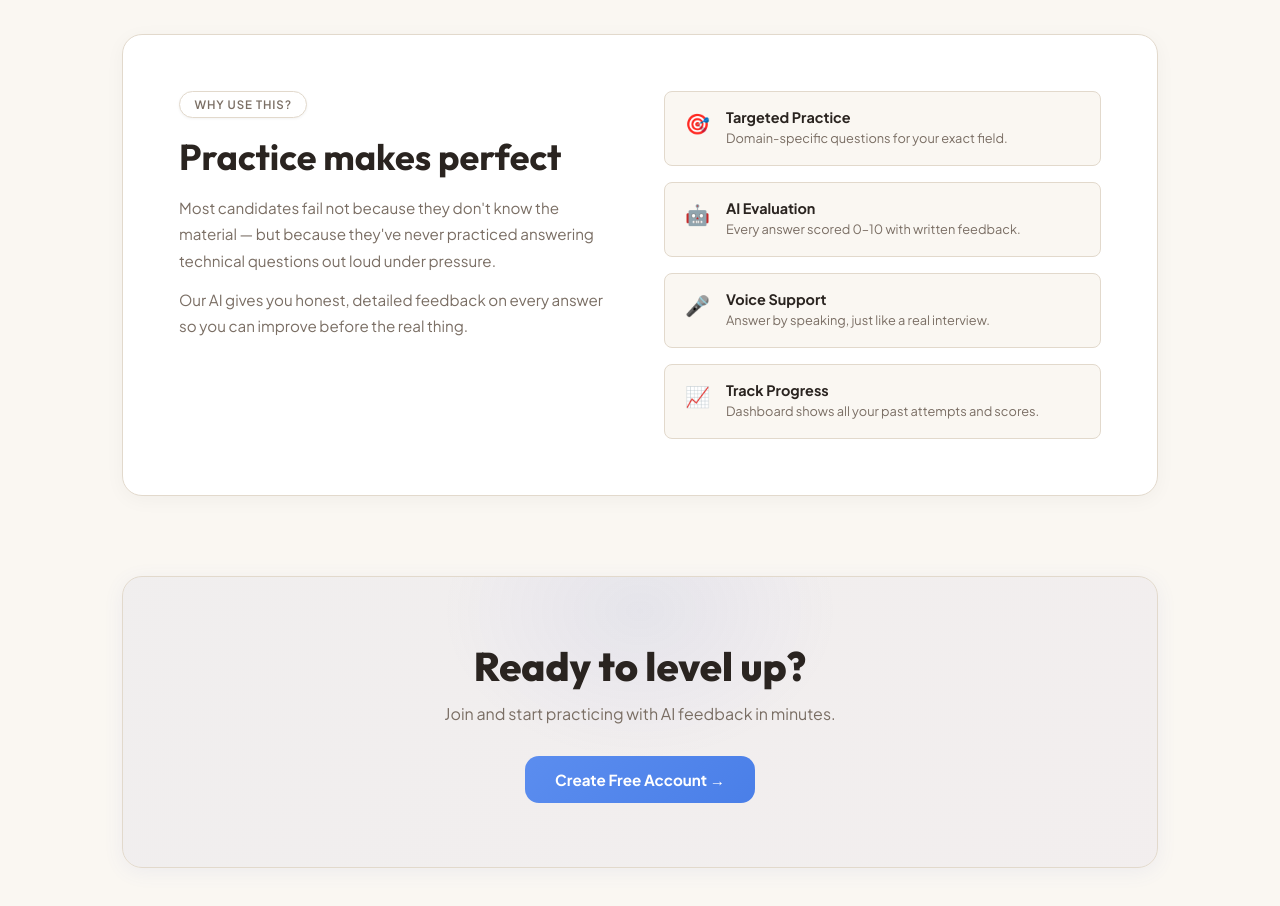
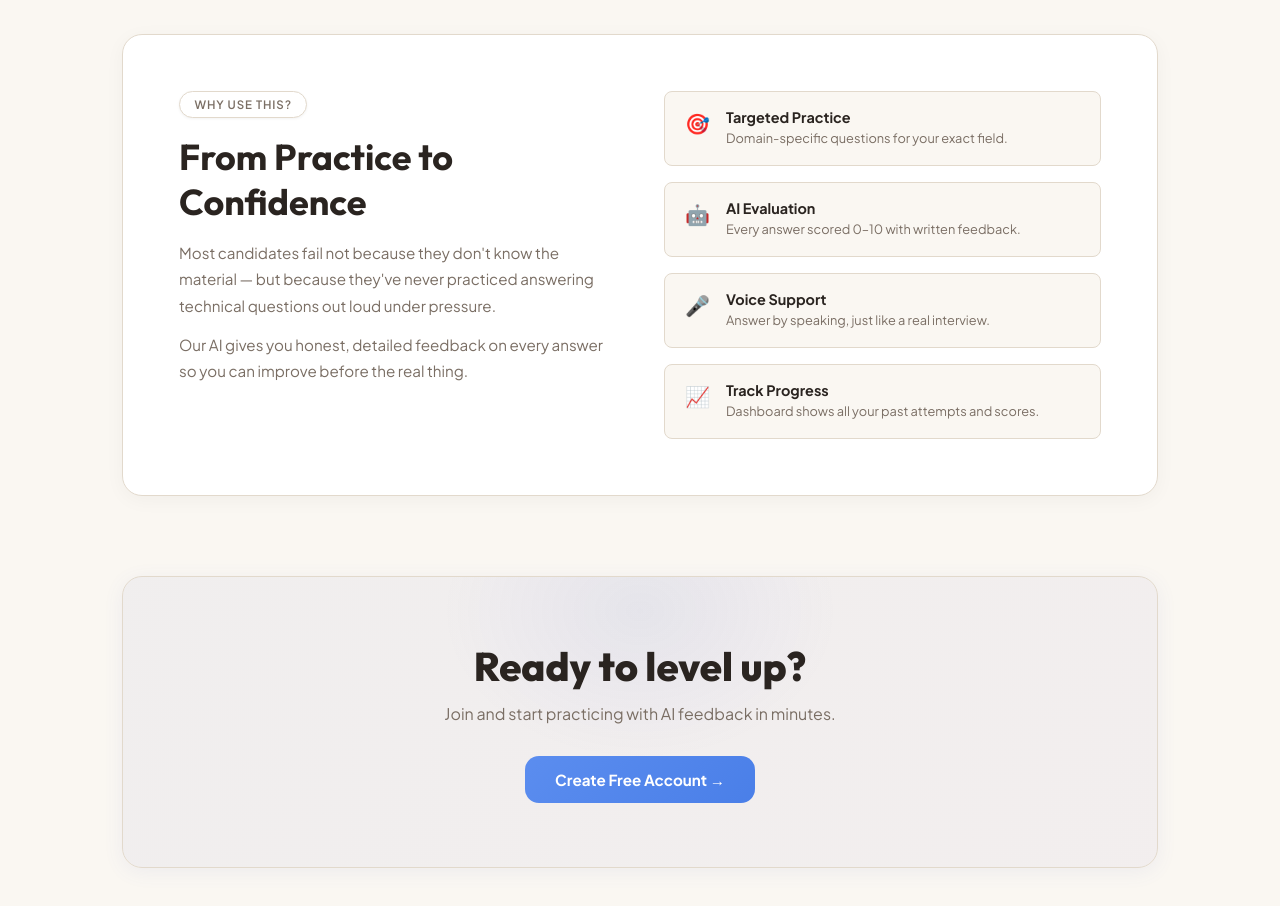
Before and after one commit to agrawalsanket123-netizen/ai-interview-system, a React (Vite) app in the folder frontend/: page / in a window 1280 px wide. Shown: the part 2040-2946 px from the top of the page. Built offline with nearby package versions, Linux system fonts and the light colour scheme; no server answers.

Commit message:
updated why section title

```diff
--- a/frontend/src/pages/Home.jsx
+++ b/frontend/src/pages/Home.jsx
@@ -138,7 +138,7 @@ export default function Home() {
         <div style={s.whyInner} className="why-grid">
           <div style={s.whyLeft} className="scroll-animate-left scroll-animate">
             <div style={s.sectionLabel}>Why Use This?</div>
-            <h2 style={{ ...s.sectionTitle, marginBottom: '1rem' }}>Practice makes perfect</h2>
+            <h2 style={{ ...s.sectionTitle, marginBottom: '1rem' }}>From Practice to Confidence</h2>
             <p style={s.whyText}>Most candidates fail not because they don't know the material — but because they've never practiced answering technical questions out loud under pressure.</p>
             <p style={{ ...s.whyText, marginTop: '0.75rem' }}>Our AI gives you honest, detailed feedback on every answer so you can improve before the real thing.</p>
           </div>
```
